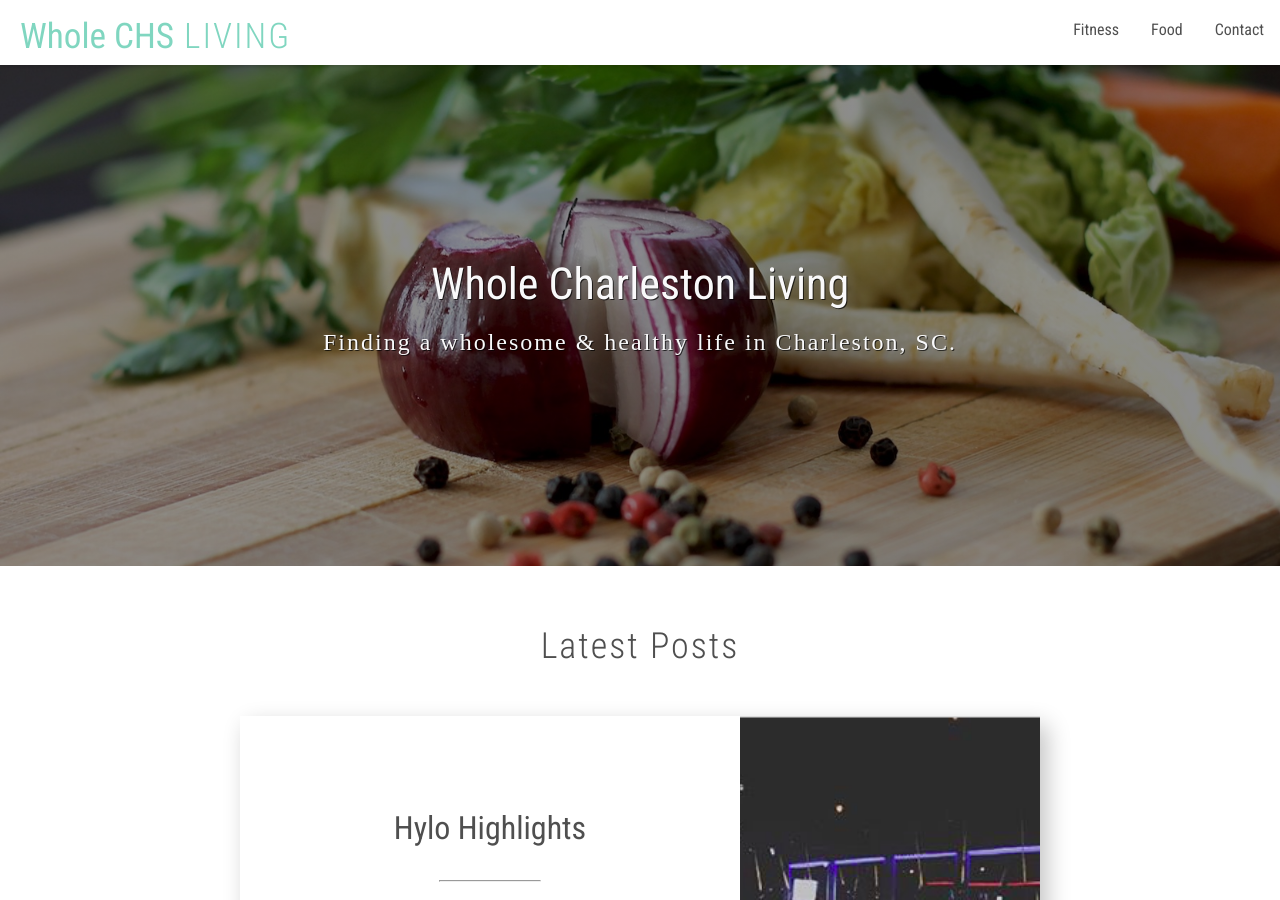
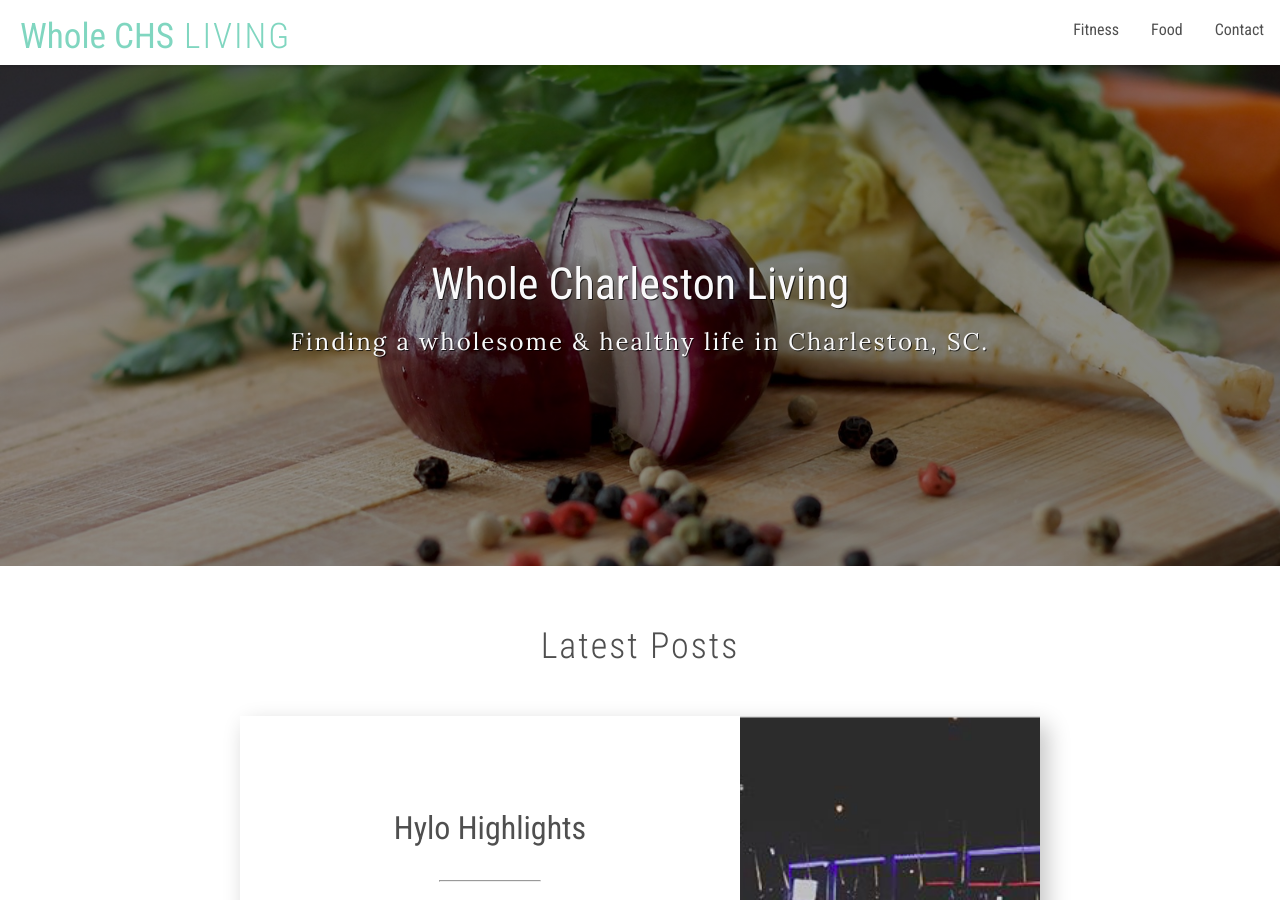
Before and after one commit to dmarooney1105/wholechsliving, a Jekyll site: the page built from index.md, in a window 1280 px wide and 900 px high. Built offline with Jekyll 4.4.1, drawn with Linux system fonts in a browser that asks for light colours; nearby versions of some CDN libraries; some web fonts are replaced.

Commit message:
Updated '_layouts/default.html' via CloudCannon

```diff
--- a/_layouts/default.html
+++ b/_layouts/default.html
@@ -8,6 +8,7 @@
     <link rel="stylesheet" href="/images/icons/webfont/webfont.css">
     <link rel="stylesheet" href="/images/icons/icon-font/styles.css">
     <link href="https://fonts.googleapis.com/css?family=Raleway:300,300i,400,400i,500,500i|Source+Sans+Pro:300,300i,400,400i,600,600i,700,700i|Source+Serif+Pro:400,600,700|Roboto+Condensed:300,400" rel="stylesheet">
+    <link href="https://fonts.googleapis.com/css?family=Lora" rel="stylesheet">
     <script src="https://use.fontawesome.com/d0b9800874.js"></script>
     <link rel="apple-touch-icon" sizes="180x180" href="/images/favicons/apple-touch-icon.png">
     <link rel="icon" type="image/png" sizes="32x32" href="/images/favicons//favicon-32x32.png">
```
